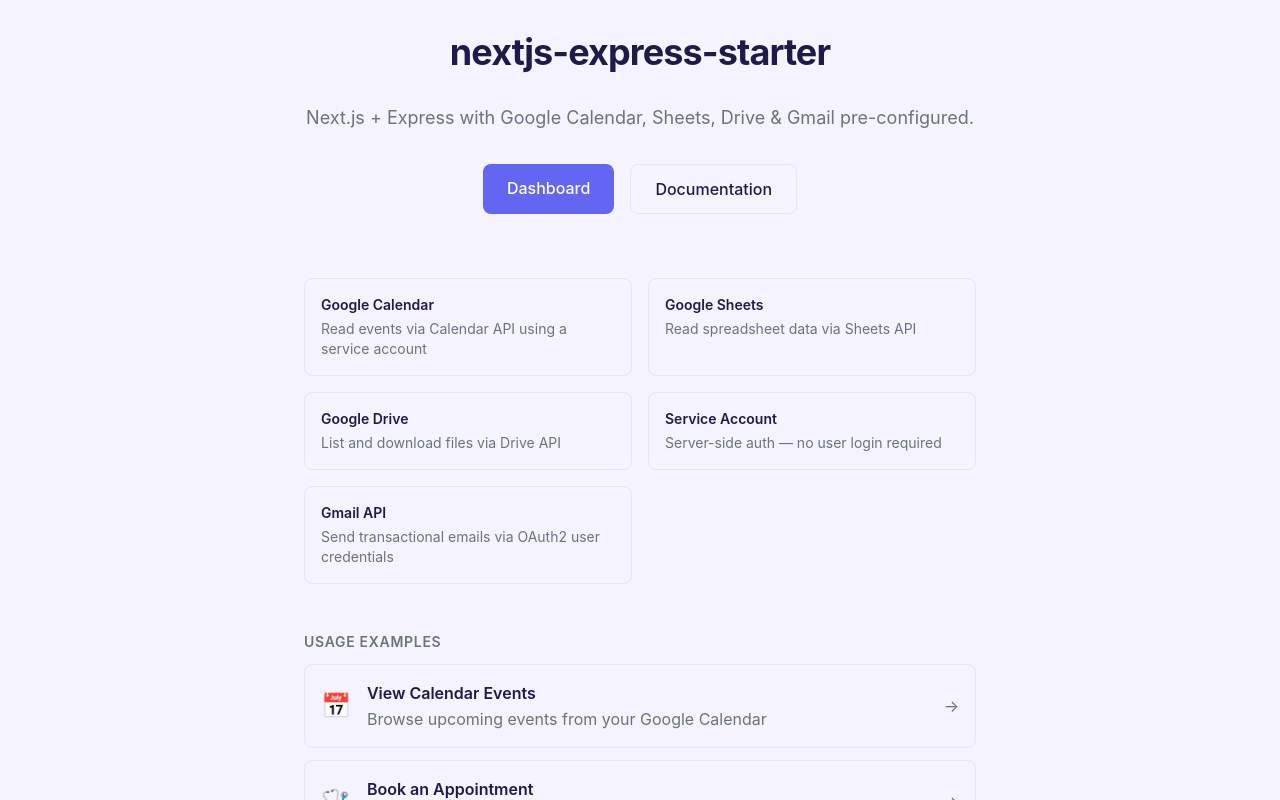
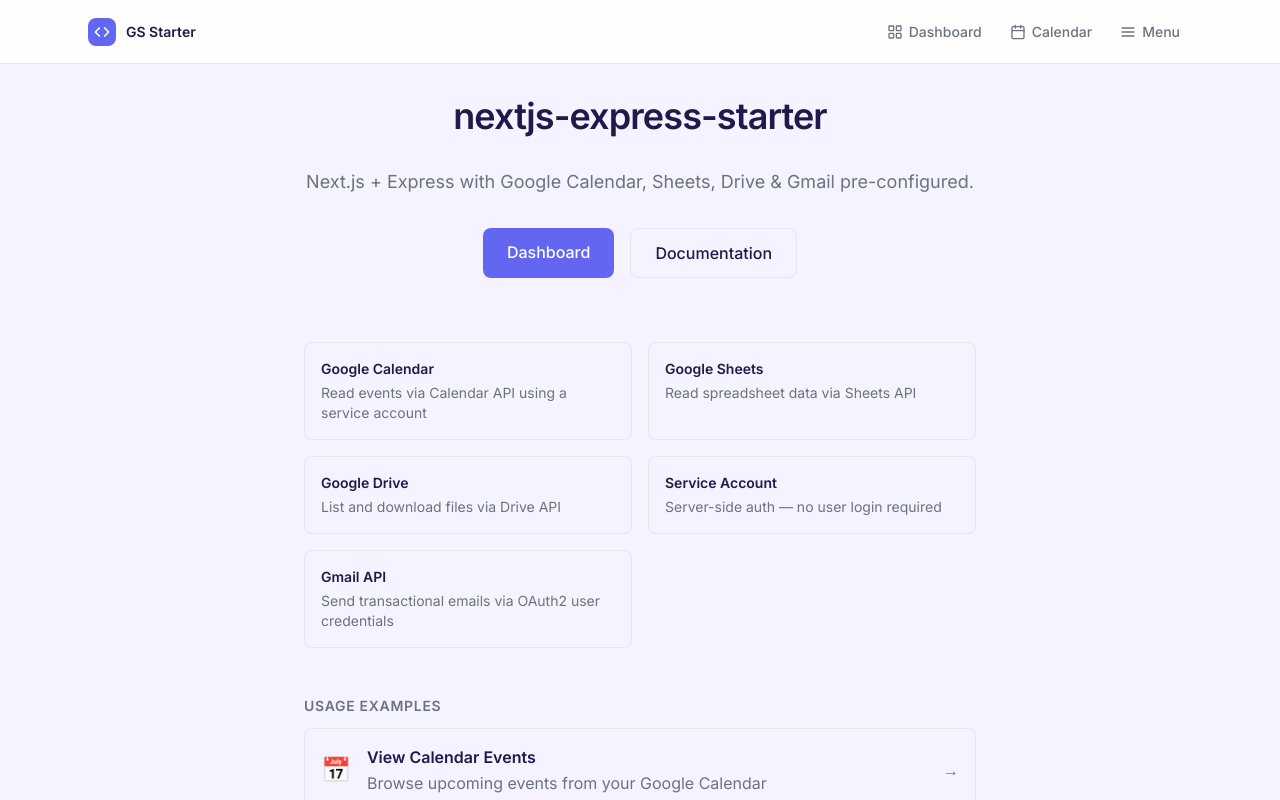
Before and after one commit to arielbvergara/nextjs-express-starter, a Next.js app in the folder client/: page / in a window 1280 px wide. Shown: the top 800 px of the page. Built offline with nearby package versions, Linux system fonts and the light colour scheme.

Commit message:
feat: update layout to include Navbar and Google Fonts
- Add Poppins (500/600/700) and Inter (400/500/600) from Google Fonts
- Render <Navbar /> on every page via root layout
- Add pt-16 to body to offset fixed navbar height
- Update page metadata with descriptive title and description

refs: #19

```diff
--- a/client/src/app/layout.tsx
+++ b/client/src/app/layout.tsx
@@ -1,9 +1,10 @@
 import type { Metadata } from "next";
 import "./globals.css";
+import { Navbar } from "@/components/ui/Navbar";
 
 export const metadata: Metadata = {
-  title: "Basic Website Boilerplate",
-  description: "Next.js + Express with Google services integration",
+  title: "GS Starter — Next.js + Google Services",
+  description: "Next.js + Express with Google Calendar, Sheets, Drive & Gmail pre-configured.",
 };
 
 export default function RootLayout({
@@ -13,7 +14,18 @@
 }) {
   return (
     <html lang="en">
-      <body className="min-h-screen antialiased">{children}</body>
+      <head>
+        <link rel="preconnect" href="https://fonts.googleapis.com" />
+        <link rel="preconnect" href="https://fonts.gstatic.com" crossOrigin="anonymous" />
+        <link
+          href="https://fonts.googleapis.com/css2?family=Inter:wght@400;500;600&family=Poppins:wght@500;600;700&display=swap"
+          rel="stylesheet"
+        />
+      </head>
+      <body className="min-h-screen antialiased pt-16">
+        <Navbar />
+        {children}
+      </body>
     </html>
   );
 }
```
